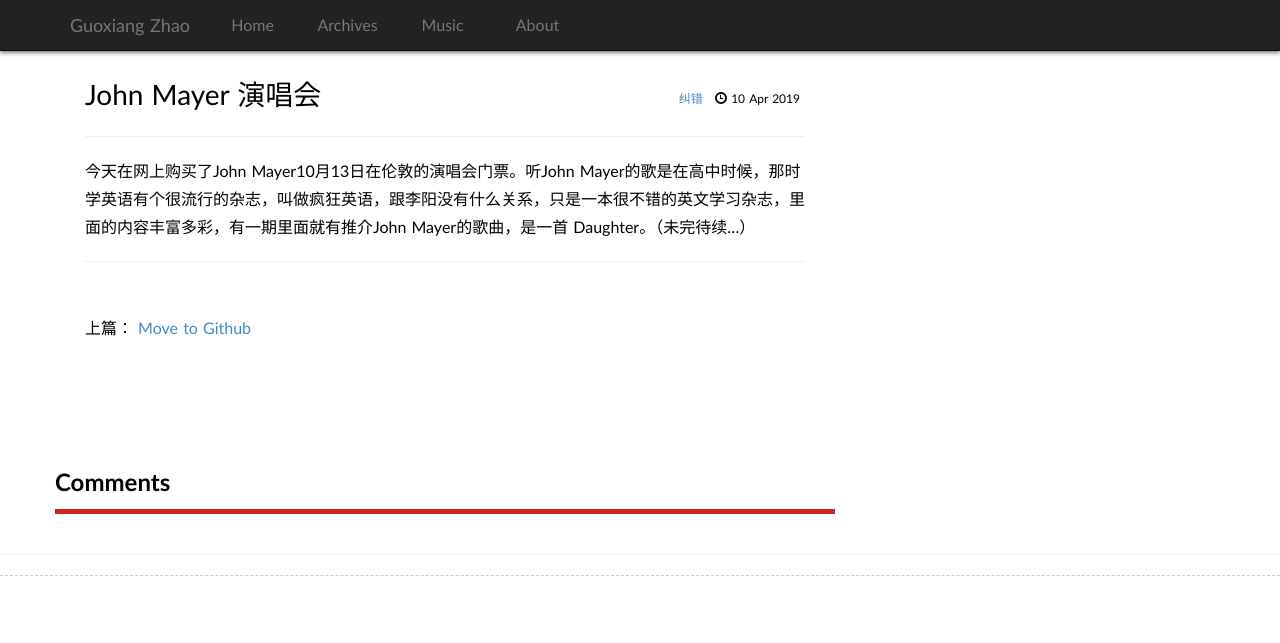
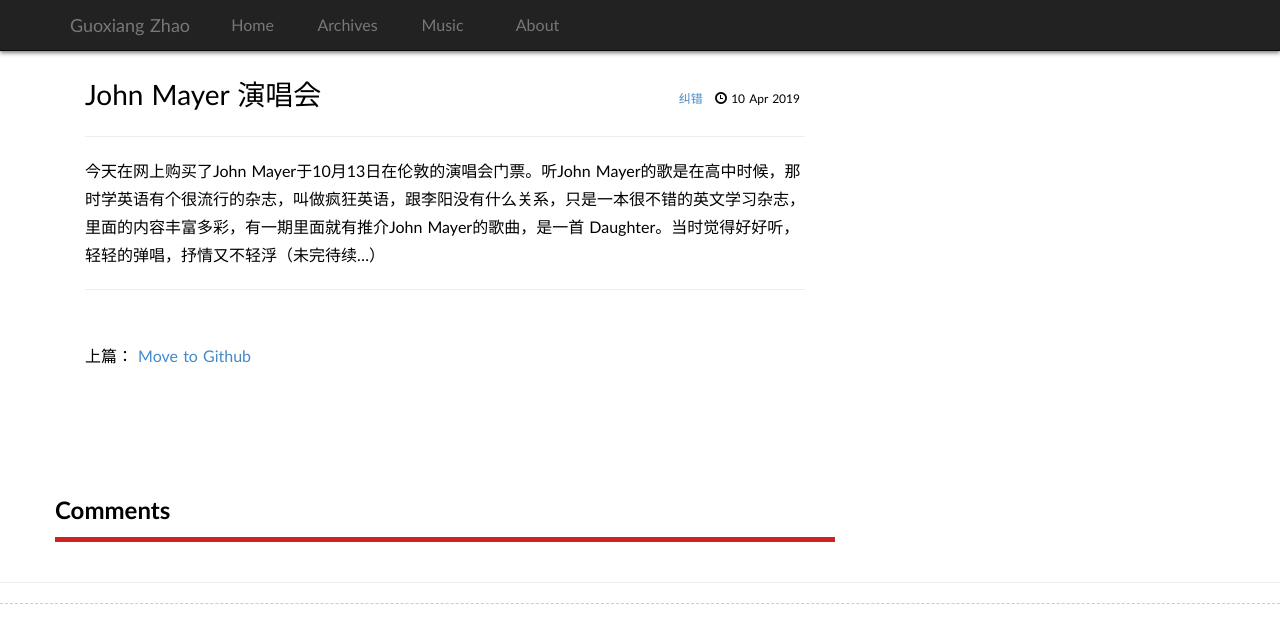
Before and after one commit to guoxiangzhao/guoxiangzhao.github.io, a Jekyll site: the page built from _posts/2019-04-10-Concert-John-Mayer.md, in a window 1280 px wide. Shown: the top 643 px of the page. Built offline with Jekyll 4.4.1, drawn with Linux system fonts in a browser that asks for light colours; some web fonts are replaced; comment, search, counter and statistics services are not loaded.

Commit message:
Update 2019-04-10-Concert-John-Mayer.md

```diff
--- a/_posts/2019-04-10-Concert-John-Mayer.md
+++ b/_posts/2019-04-10-Concert-John-Mayer.md
@@ -3,7 +3,7 @@
 title: John Mayer 演唱会
 keywords: John Mayer, concert
 category : Life
-tags : [John Mayer,]
+tags : [John Mayer,London]
 ---
 
-今天在网上购买了John Mayer10月13日在伦敦的演唱会门票。听John Mayer的歌是在高中时候，那时学英语有个很流行的杂志，叫做疯狂英语，跟李阳没有什么关系，只是一本很不错的英文学习杂志，里面的内容丰富多彩，有一期里面就有推介John Mayer的歌曲，是一首 Daughter。（未完待续...）
+今天在网上购买了John Mayer于10月13日在伦敦的演唱会门票。听John Mayer的歌是在高中时候，那时学英语有个很流行的杂志，叫做疯狂英语，跟李阳没有什么关系，只是一本很不错的英文学习杂志，里面的内容丰富多彩，有一期里面就有推介John Mayer的歌曲，是一首 Daughter。当时觉得好好听，轻轻的弹唱，抒情又不轻浮（未完待续...）
```
